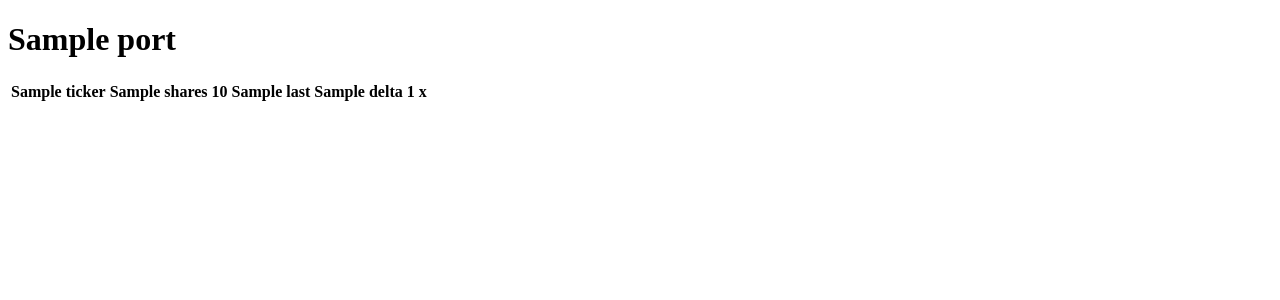
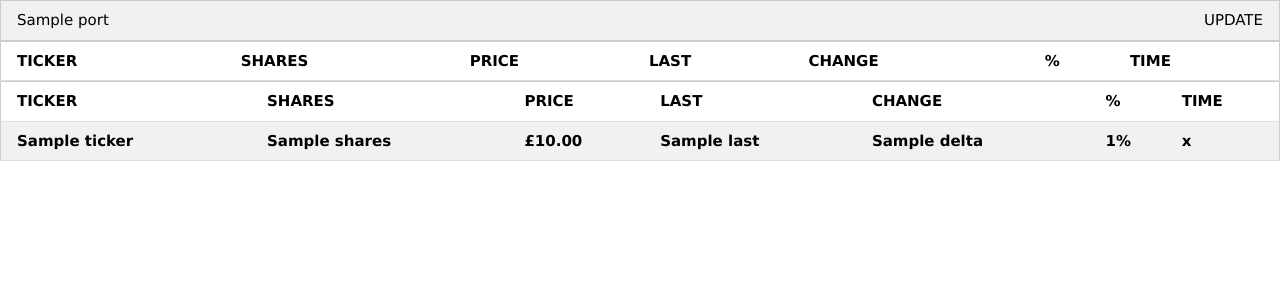
Before and after one commit to berkobob/PortViewer, a Flask app: template src/view/templates/portfolio.html in a window 1280 px wide. Shown: the top 300 px of the page. Run offline with Flask 2, Linux system fonts and the light colour scheme; the template is opened without the code that fills it: most values are stand-ins (such as "Sample title", 1, 10 or a date in 2020); lists and menus that the app fills with data are empty.

Commit message:
Update new port and improved web view

```diff
--- /dev/null
+++ b/src/__init__.py
@@ -0,0 +1 @@
+print("src.__init__.py")
--- /dev/null
+++ b/src/controller/__init__.py
@@ -0,0 +1 @@
+print("src.controller.__init__.py")
--- a/src/controller/ticker.py
+++ b/src/controller/ticker.py
@@ -17,7 +17,7 @@
 
     def to_dict(self):
         return {'ticker': self.ticker, 'shares': self.shares, 'price': self.price,
-                'last': self.last, 'delta': self.delta, 'percent': self.percent}
+                'last': self.last, 'delta': self.delta, 'percent': self.percent, 'stamp':self.stamp}
 
     def __repr__(self):
         return "{} {:>6} is at £{:<10.2f} It's moved £{: 7.2f} which is {: 5.2f}%. We have {:5d} shares at £{: 6.2f} each".format(
--- a/src/portviewer.py
+++ b/src/portviewer.py
@@ -9,7 +9,7 @@
     )
     parser.add_argument('-v', '--verbose', help="Increase the level of verbosity", action="store_true")
     parser.add_argument('-s', '--square', help="Returns the square of the given number", type=int)
-    parser.add_argument('-m', '--mode', help="Use Command line, Web or Desktop", default='c')
+    parser.add_argument('-m', '--mode', help="Use Command line, Web or Desktop", default='w')
     #parser.add_argument('-m', '--mode', help="Use Command line, Web or Desktop", choices=['c','w','d'])
 
     args=parser.parse_args()
@@ -19,7 +19,6 @@
         if mode == 'd':
             print("Desktop mode not yet implemented")
         elif mode == 'w':
-            print("Web mode not yet implemented")
             from view.app import startWebView
             startWebView(Controller(Data()))
         elif mode == 'c':
--- a/src/view/app.py
+++ b/src/view/app.py
@@ -1,26 +1,33 @@
-from flask import Flask, render_template
+from flask import Flask, render_template, request
 
 app = Flask(__name__)
 contoller = None
 
 def startWebView(new_controller):
     global controller
-    controller=new_controller
+    controller = new_controller
     app.run(debug=True)
 
 @app.route('/')
-def hello_method():
+@app.route('/<port>/', methods=['GET', 'POST'])
+def hello_method(port=None):
     global controller
-    ports=controller.port_names()
-    return render_template('home.html', ports=ports)
 
-@app.route('/<port>/')
-def view_port(port):
-    global controller
-    tickers=controller.get_port(port)
-    return render_template('portfolio.html',port=port, tickers=tickers)
+    if request.method == "POST":
+        controller.update(port)
+
+    tickers=[]
+    ports = controller.port_names()
+    if port:
+        tickers=controller.get_port(port)
+
+    return render_template('home.html', ports=ports, tickers=tickers)
 
 if __name__ == '__main__':
-    from src.controller.portfolios import Controller
+    import sys
+    sys.path.append('c:\\Users\\aleve\\Documents\\src\\PortViewer\\src\\controller')
+    for path in sys.path:
+        print(path)
+    from controller.portfolios import Controller
     from src.model.data import Data
     startWebView(Controller(Data()))
--- /dev/null
+++ b/src/view/static/css/style.css
@@ -0,0 +1,3 @@
+.th {
+    text-align: right;
+}
--- a/src/view/templates/base.html
+++ b/src/view/templates/base.html
@@ -2,11 +2,49 @@
 <html lang="en">
 <head>
     <meta charset="UTF-8">
+    <link rel="shortcut icon" href="{{ url_for('static', filename='favicon.ico') }}">
+    <meta name="viewport" content="width=device-width, initial-scale=1">
+    <link rel="stylesheet" href="https://www.w3schools.com/w3css/4/w3.css">
+    <link rel="stylesheet" href="/static/css/style.css">
     <title>Portfolio Viewer</title>
+    <div class="w3-bar w3-border w3-light-grey">
+        {% for port in ports %}
+            <a href="{{ url_for('hello_method',port=port) }}" class="w3-bar-item w3-button">{{ port }}</a>
+            <!-- <button class="w3-bar-item w3-button name={{ port }}">{{ port }}</button> -->
+        {% endfor%}
+        <form>
+            <button name="update" type="submit" formmethod="POST" class="w3-bar-item w3-button w3-right" href="{{ url_for('hello_method',port=port) }}">UPDATE</button>
+        </form>
+    </div>
+    <table class="w3-table-all">
+        <tr>
+            <th>TICKER</th>
+            <th>SHARES</th>
+            <th>PRICE</th>
+            <th>LAST</th>
+            <th>CHANGE</th>
+            <th>%</th>
+            <th>TIME</th>
+        </tr>
 </head>
 <body>
+
 {% block content %}
 
 {% endblock%}
+<script>
+    window.onscroll = function() {myFunction()};
+
+    var navbar = document.getElementById("navbar");
+    var sticky = navbar.offsetTop;
+
+    function myFunction() {
+      if (window.pageYOffset >= sticky) {
+        navbar.classList.add("sticky")
+      } else {
+        navbar.classList.remove("sticky");
+      }
+    }
+    </script>
 </body>
 </html>
--- a/src/view/templates/portfolio.html
+++ b/src/view/templates/portfolio.html
@@ -1,17 +1,27 @@
 {% extends "base.html" %}
 {% block content%}
-    <h1>{{ port }}</h1>
-    <table>
+    <div class="w3-responsive">
+        <table class="w3-table-all">
+            <tr>
+                <th>TICKER</th>
+                <th>SHARES</th>
+                <th>PRICE</th>
+                <th>LAST</th>
+                <th>CHANGE</th>
+                <th>%</th>
+                <th>TIME</th>
+            </tr>
             {% for ticker in tickers %}
             <tr>
                 <th>{{ ticker.to_dict()['ticker'] }}</th>
                 <th>{{ ticker.to_dict()['shares'] }}</th>
-            <th>{{ ticker.to_dict()['price'] }}</th>
+                <th>{{ '£%.2f'|format(ticker.to_dict()['price']) }}</th>
                 <th>{{ ticker.to_dict()['last'] }}</th>
                 <th>{{ ticker.to_dict()['delta'] }}</th>
-            <th>{{ ticker.to_dict()['percent'] }}</th>
+                <th>{{ ticker.to_dict()['percent'] }}%</th>
                 <th>{{ ticker.to_dict()['stamp'] }}</th>
             </tr>
             {% endfor%}
         </table>
+    </div>
 {% endblock%}
```
Also changed, not shown: src/controller/portfolios.py (+9 -9 lines), src/view/commandline.py (+11 -5 lines), src/view/templates/home.html (+14 -4 lines), src/view/static/favicon.ico (added), 1 other file. Lines whose indentation alone changed are shown as unchanged.
